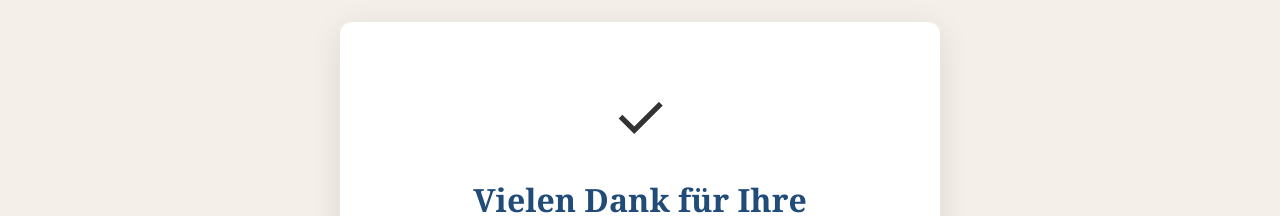
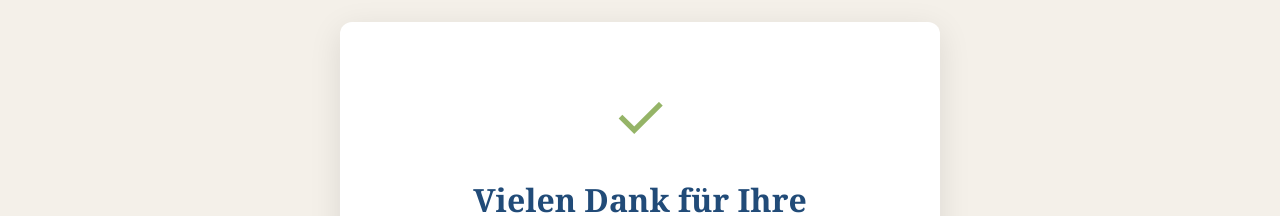
Before and after one commit to vmonastyrov/kathleen-intuisens-website, a React (Vite) app: page /#/danke in a window 1280 px wide. Shown: the part 186-402 px from the top of the page. Built offline with nearby package versions, Linux system fonts and the light colour scheme.

Commit message:
Add referrer-based redirect to thank you page after form submission

```diff
--- a/src/App.tsx
+++ b/src/App.tsx
@@ -1,3 +1,5 @@
+import { useEffect } from 'react'
+import { useNavigate } from 'react-router-dom'
 import { Helmet } from 'react-helmet-async'
 import Header from './components/Header'
 import Hero from './components/Hero'
@@ -10,6 +12,14 @@ import Contact from './components/Contact'
 import Footer from './components/Footer'
 
 function App() {
+  const navigate = useNavigate()
+
+  useEffect(() => {
+    if (document.referrer.includes('formspree.io')) {
+      navigate('/danke')
+    }
+  }, [navigate])
+
   return (
     <>
       <Helmet>
--- a/src/components/Contact.tsx
+++ b/src/components/Contact.tsx
@@ -189,7 +189,6 @@ const Contact = () => {
                 onSubmit={handleSubmit}
                 aria-label="Kontaktformular"
               >
-                <input type="hidden" name="_next" value={window.location.origin + '/#/danke'} />
 
                 <div className="field">
                   <label htmlFor="contact-name" className="label" style={{ color: 'var(--color-heading)' }}>
--- a/src/pages/Danke.tsx
+++ b/src/pages/Danke.tsx
@@ -27,7 +27,7 @@ const Danke = () => {
             borderRadius: '12px',
             boxShadow: '0 8px 32px rgba(0,0,0,0.1)'
           }}>
-            <p style={{ fontSize: '4rem', marginBottom: '1rem' }}>&#10003;</p>
+            <p style={{ fontSize: '4rem', marginBottom: '1rem', color: 'var(--color-yellow-green)' }}>&#10003;</p>
             <h1 className="title" style={{ fontSize: '2rem', color: 'var(--color-heading)', marginBottom: '1.5rem' }}>
               Vielen Dank für Ihre Nachricht!
             </h1>
```
